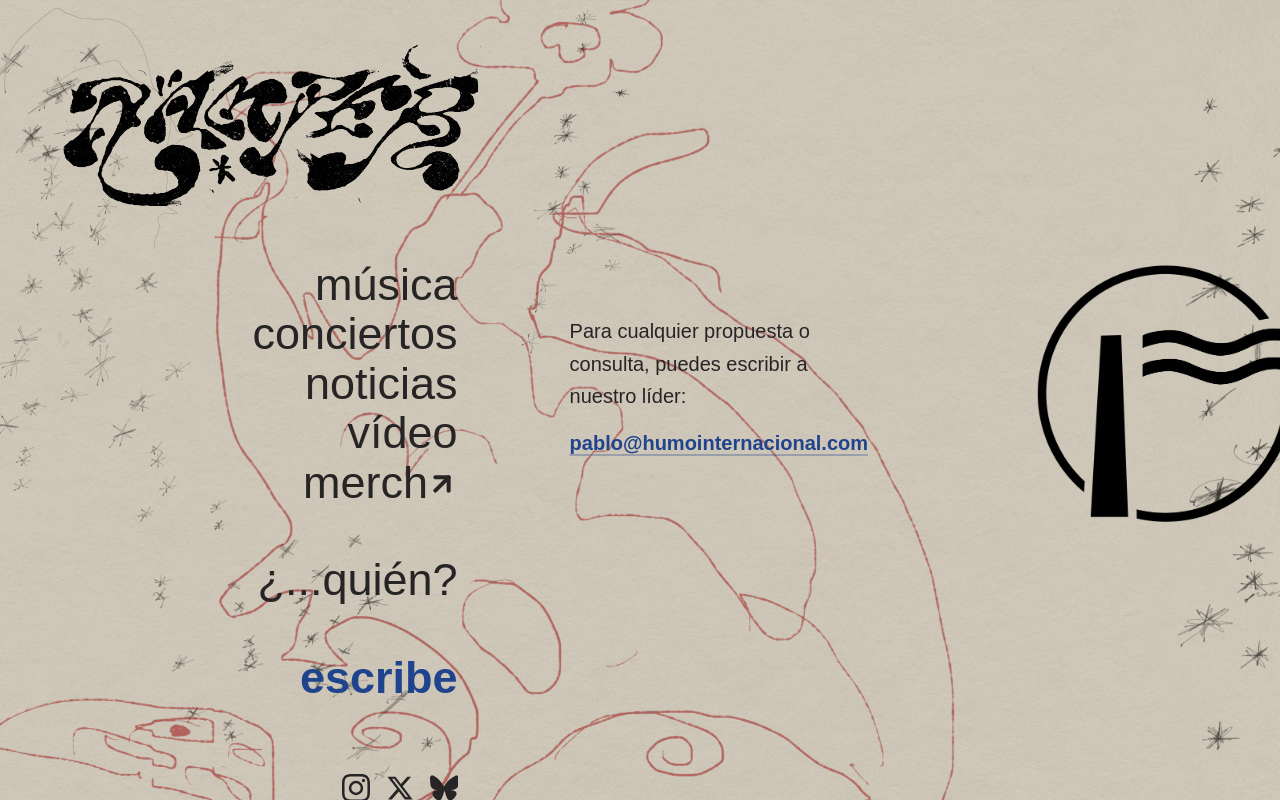
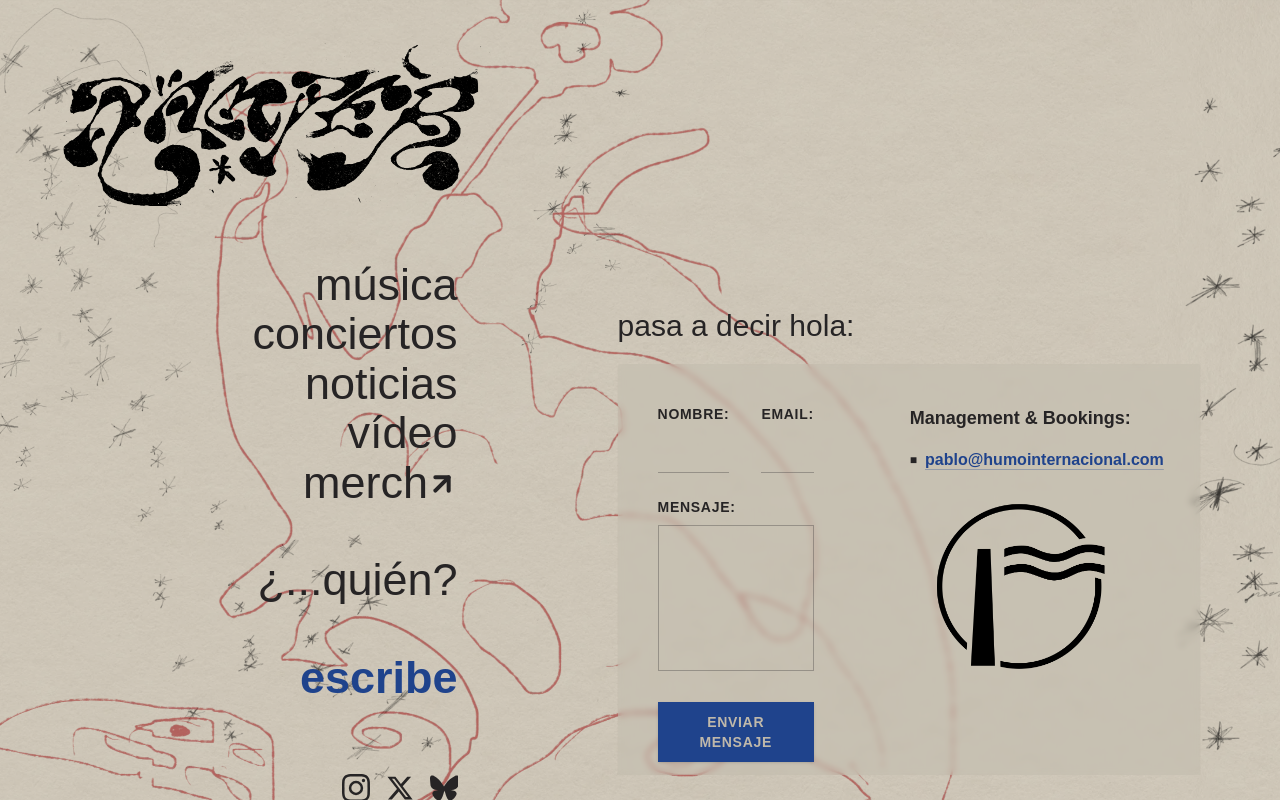
Before and after one commit to alpargatagazer/ramper-web, an Astro site: page /contact in a window 1280 px wide. Built offline with nearby package versions, Linux system fonts and the light colour scheme; Astro itself is replaced by a stand-in of ours; no server answers; a web font is replaced by a local one.

Commit message:
IMPRO-2: new contact section

```diff
--- a/src/pages/contact.astro
+++ b/src/pages/contact.astro
@@ -5,38 +5,115 @@ import { Image } from 'astro:assets';
 import humoLogo from '../assets/logo-humo.webp';
 
 const contactEmail = import.meta.env.PUBLIC_CONTACT_EMAIL || 'pablo@humointernacional.com';
+const formEmail = import.meta.env.PUBLIC_FORM_EMAIL || contactEmail;
 ---
 
 <BaseLayout title="Ramper | escribe" activeSection="contact">
-  <div class="h-full overflow-y-auto p-8 flex items-center justify-start min-h-screen">
-    <div class="flex flex-col md:flex-row items-center gap-16 md:gap-32 w-full max-w-6xl">
+  <div class="page-container pt-section-top mt-[-25px]" id="contact-page">
+    <div class="p-10 md:p-12">
 
+      {/* Header */}
+      <h1 class="text-3xl text-ramper-black mb-5" id="contact-heading">
+        pasa a decir hola:
+      </h1>
+
+      {/* Two-column layout: Form + Info */}
+      <div class="content-overlay p-8 md:p-10 flex flex-col md:flex-row gap-16 md:gap-24">
+
+        {/* LEFT: Contact Form */}
+        <div class="flex-1 max-w-md" id="contact-form-section">
+          <form id="contact-form" class="space-y-6">
+            {/* Name + Email side by side */}
+            <div class="flex gap-8">
               <div class="flex-1">
-        <p class="text-xl text-ramper-black leading-relaxed mb-4">
-          Para cualquier propuesta o consulta, puedes escribir a nuestro líder:
-        </p>
+                <label for="contact-name" class="block text-sm font-bold text-ramper-black mb-2 uppercase tracking-wider">
+                  Nombre:
+                </label>
+                <input
+                  type="text"
+                  id="contact-name"
+                  name="name"
+                  required
+                  class="w-full bg-transparent border-b border-ramper-black/30 focus:border-ramper-blue-deep focus:outline-none py-2 text-ramper-black placeholder:text-ramper-black/30 transition-colors"
+                />
+              </div>
+              <div class="flex-1">
+                <label for="contact-email" class="block text-sm font-bold text-ramper-black mb-2 uppercase tracking-wider">
+                  Email:
+                </label>
+                <input
+                  type="email"
+                  id="contact-email"
+                  name="email"
+                  required
+                  class="w-full bg-transparent border-b border-ramper-black/30 focus:border-ramper-blue-deep focus:outline-none py-2 text-ramper-black placeholder:text-ramper-black/30 transition-colors"
+                />
+              </div>
+            </div>
 
+            {/* Message */}
+            <div>
+              <label for="contact-message" class="block text-sm font-bold text-ramper-black mb-2 uppercase tracking-wider">
+                Mensaje:
+              </label>
+              <textarea
+                id="contact-message"
+                name="message"
+                rows="5"
+                required
+                class="w-full bg-transparent border border-ramper-black/30 focus:border-ramper-blue-deep focus:outline-none p-3 text-ramper-black placeholder:text-ramper-black/30 transition-colors resize-none"
+              ></textarea>
+            </div>
+
+            {/* Submit button */}
+            <button
+              type="submit"
+              id="contact-submit"
+              class="btn-primary cursor-pointer"
+              data-form-email={formEmail}
+            >
+              enviar mensaje
+            </button>
+          </form>
+        </div>
+
+        {/* RIGHT: Contact Information */}
+        <div class="flex-shrink-0 md:min-w-[280px]" id="contact-info-section">
+          <h2 class="text-lg font-bold text-ramper-black mb-4">
+            Management & Bookings:
+          </h2>
+
+          <div class="flex items-center gap-2 mb-10">
+            <span class="text-ramper-black text-xs">■</span>
             <button
               id="copy-email-btn"
-          class="text-xl text-ramper-blue-deep font-bold hover:text-ramper-blue-mid transition-colors cursor-pointer underline underline-offset-4 decoration-ramper-blue-deep/30 hover:decoration-ramper-blue-mid/50 bg-transparent border-none p-0"
+              class="text-ramper-blue-deep font-bold hover:text-ramper-blue-mid transition-colors cursor-pointer underline underline-offset-4 decoration-ramper-blue-deep/30 hover:decoration-ramper-blue-mid/50 bg-transparent border-none p-0"
               data-email={contactEmail}
             >
               {contactEmail}
             </button>
+          </div>
 
-        <p id="copy-feedback" class="text-sm text-ramper-black/50 mt-2 h-5 transition-opacity opacity-0">
+          <p id="copy-feedback" class="text-sm text-ramper-black/50 mt-[-32px] mb-6 h-5 transition-opacity opacity-0">
             {/* Feedback text appears here */}
           </p>
-      </div>
 
           {/* Humo Internacional logo */}
-      <div class="flex-shrink-0">
+          <a
+            href="https://humointernacional.com/"
+            target="_blank"
+            rel="noopener noreferrer"
+            class="inline-block hover:opacity-80 transition-opacity"
+            id="humo-logo-link"
+          >
             <Image
               src={humoLogo}
               alt="Humo Internacional"
-          class="w-[280px] md:w-[350px] h-auto opacity-100"
-          width={350}
+              class="w-[250px] mt-[-30px] md:w-[225px] h-auto"
+              width={300}
             />
+          </a>
+        </div>
       </div>
     </div>
   </div>
@@ -44,6 +121,26 @@ const contactEmail = import.meta.env.PUBLIC_CONTACT_EMAIL || 'pablo@humointernac
 
 <script>
   document.addEventListener('astro:page-load', () => {
+    // --- Mailto Form Logic ---
+    const form = document.getElementById('contact-form') as HTMLFormElement | null;
+    const submitBtn = document.getElementById('contact-submit');
+
+    if (form && submitBtn) {
+      form.addEventListener('submit', (e) => {
+        e.preventDefault();
+        const formEmail = submitBtn.getAttribute('data-form-email');
+        const name = (document.getElementById('contact-name') as HTMLInputElement)?.value || '';
+        const email = (document.getElementById('contact-email') as HTMLInputElement)?.value || '';
+        const message = (document.getElementById('contact-message') as HTMLTextAreaElement)?.value || '';
+
+        const subject = encodeURIComponent(`Mensaje de ${name}`);
+        const body = encodeURIComponent(`De: ${name}\nEmail: ${email}\n\n${message}`);
+
+        window.location.href = `mailto:${formEmail}?subject=${subject}&body=${body}`;
+      });
+    }
+
+    // --- Copy Email Logic ---
     const btn = document.getElementById('copy-email-btn');
     const feedback = document.getElementById('copy-feedback');
 
--- a/src/pages/news/index.astro
+++ b/src/pages/news/index.astro
@@ -11,7 +11,7 @@ posts.sort((a, b) => new Date(b.data.date).valueOf() - new Date(a.data.date).val
 <BaseLayout title="Ramper | noticias" activeSection="news">
   <div class="page-container pt-section-top">
 
-    <div class="p- md:p-12">
+    <div class="p-10 md:p-12">
       {/* RSS link - aligned with content column */}
       <div class="flex justify-end mb-2">
         <a
```
Also changed, not shown: .github/workflows/pipeline.yml, 3 other files. Lines whose indentation alone changed are shown as unchanged.
